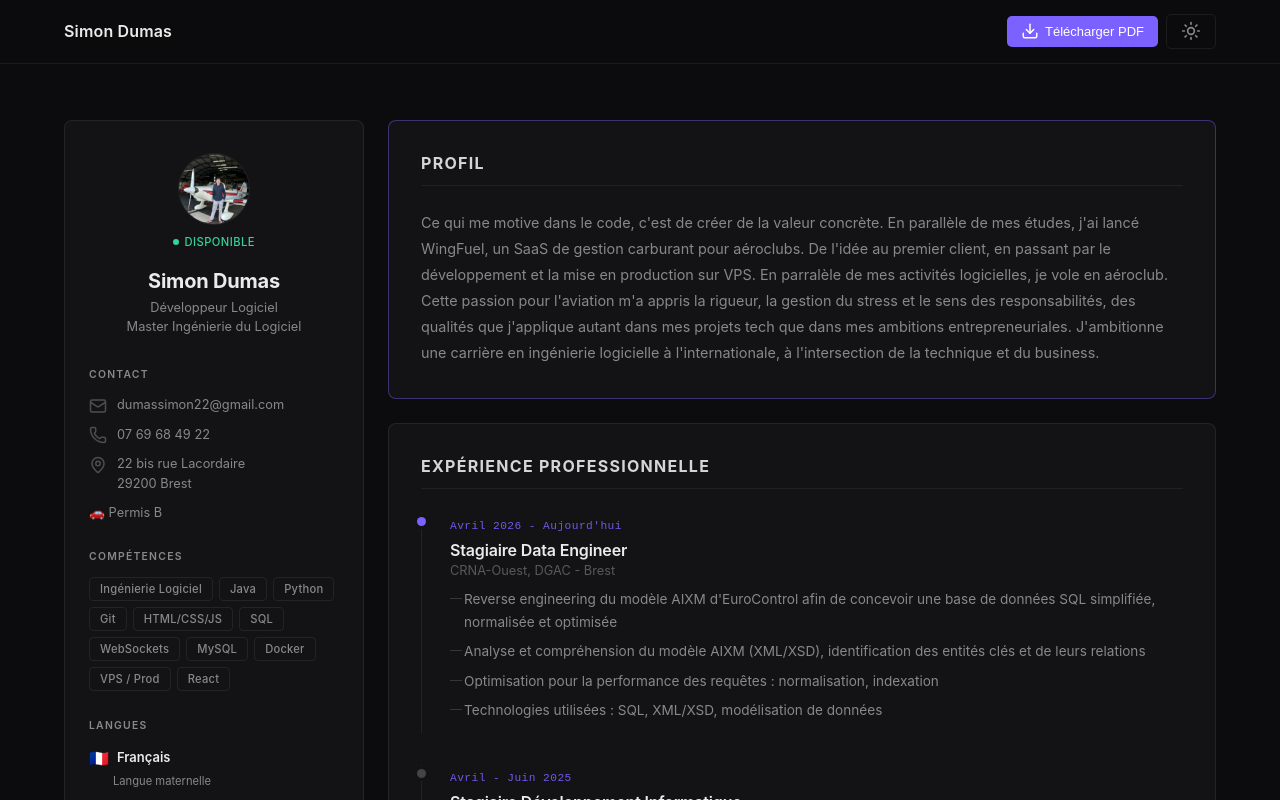
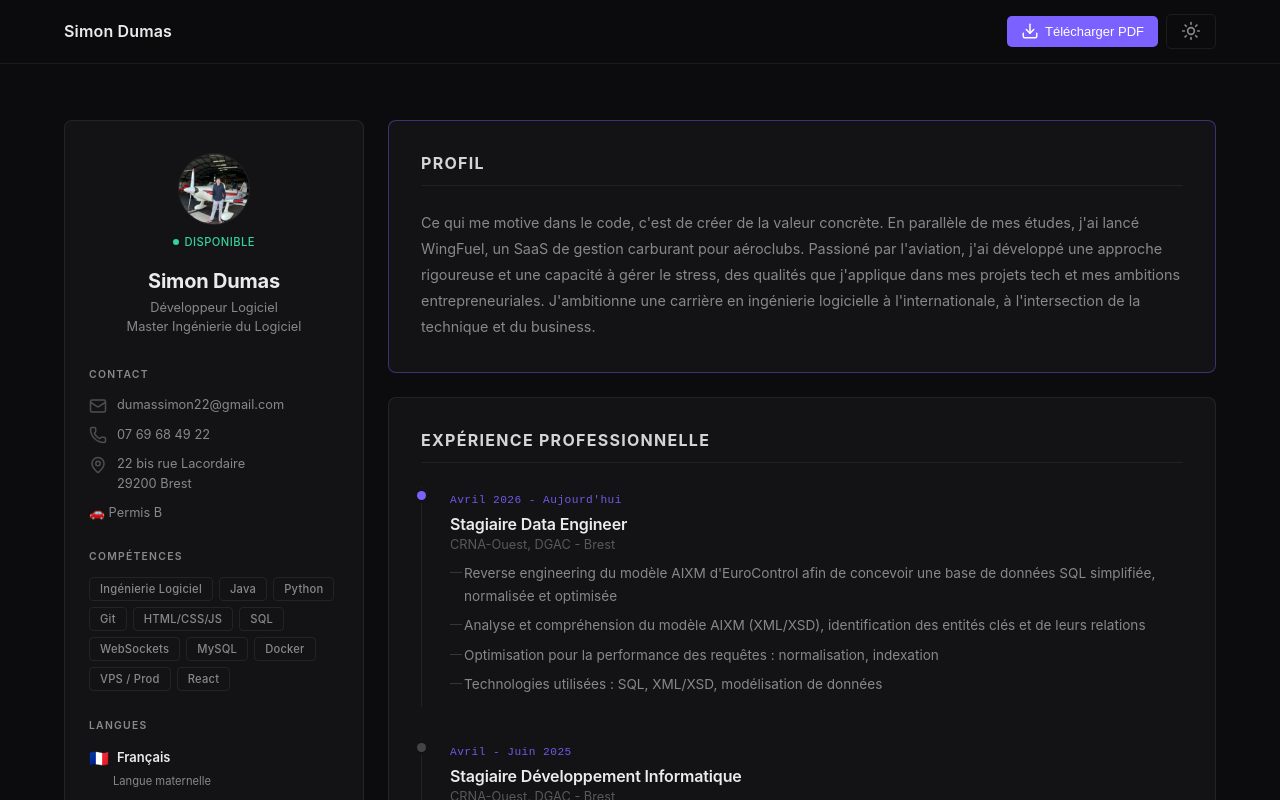
Before and after one commit to SimDms29/cv-digital-dumas, a React (Create React App) app: page / in a window 1280 px wide. Shown: the top 800 px of the page. Built offline with nearby package versions, Linux system fonts and the light colour scheme.

Commit message:
correctifs about

```diff
--- a/src/App.js
+++ b/src/App.js
@@ -149,7 +149,7 @@ export default function CVApp() {
             <section id="profil" className={`content-section ${activeSection === 'profil' ? 'active' : ''}`}>
               <h2 className="section-title">Profil</h2>
               <p className="section-text">
-                Ce qui me motive dans le code, c'est de créer de la valeur concrète. En parallèle de mes études, j'ai lancé WingFuel, un SaaS de gestion carburant pour aéroclubs. De l'idée au premier client, en passant par le développement et la mise en production sur VPS. En parralèle de mes activités logicielles, je vole en aéroclub. Cette passion pour l'aviation m'a appris la rigueur, la gestion du stress et le sens des responsabilités, des qualités que j'applique autant dans mes projets tech que dans mes ambitions entrepreneuriales. J'ambitionne une carrière en ingénierie logicielle à l'internationale, à l'intersection de la technique et du business.
+                Ce qui me motive dans le code, c'est de créer de la valeur concrète. En parallèle de mes études, j'ai lancé WingFuel, un SaaS de gestion carburant pour aéroclubs. Passioné par l'aviation, j'ai développé une approche rigoureuse et une capacité à gérer le stress, des qualités que j'applique dans mes projets tech et mes ambitions entrepreneuriales. J'ambitionne une carrière en ingénierie logicielle à l'internationale, à l'intersection de la technique et du business.
               </p>
             </section>
 
```
Also changed, not shown: 2 other files (tests, documents, lock files or other folders).
